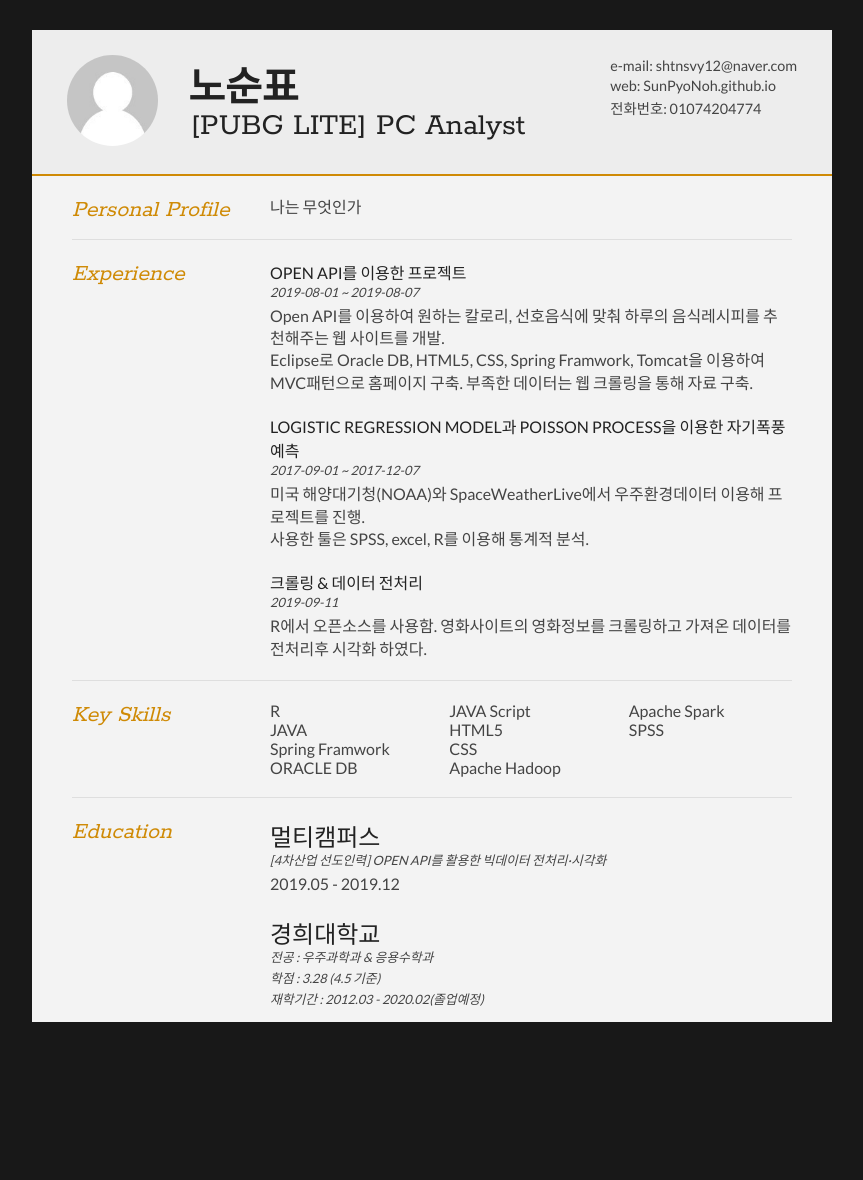
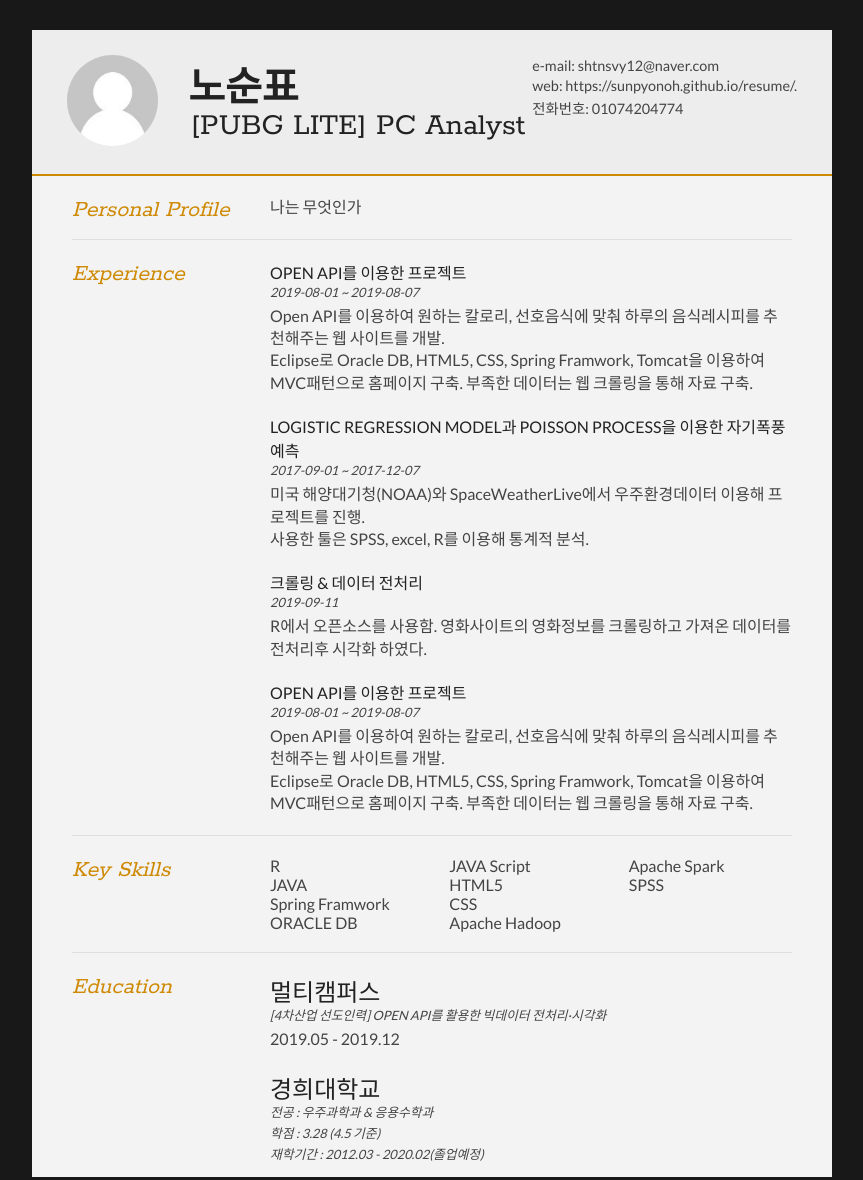
Before and after one commit to SunPyoNoh/SunPyoNoh.resume, a plain HTML site: page index.html in a window 1280 px wide. Shown: the whole page, without its empty margins (208-1071 px from the left). Before the commit the page ends 1052 px from the top, so only its background shows below. Drawn offline with Linux system fonts and the light colour scheme.

Commit message:
Update index.html

```diff
--- a/index.html
+++ b/index.html
@@ -29,7 +29,7 @@
 		<div id="contactDetails" class="quickFade delayFour">
 			<ul>
 				<li>e-mail: <a href="shtnsvy12@naver.com" target="_blank">shtnsvy12@naver.com</a></li>
-				<li>web: <a href="SunPyoNoh.github.io">SunPyoNoh.github.io</a></li>
+				<li>web: <a href="SunPyoNoh.github.io">https://sunpyonoh.github.io/resume/.</a></li>
 				<li>전화번호: 01074204774</li>
 			</ul>
 		</div>
@@ -73,6 +73,12 @@
 					<h3>크롤링 & 데이터 전처리</h3>
 					<p class="subDetails">2019-09-11</p>
 					<p>R에서 오픈소스를 사용함. 영화사이트의 영화정보를 크롤링하고 가져온 데이터를 전처리후 시각화 하였다.</p>
+				</article>
+
+				<article>
+					<h3>OPEN API를 이용한 프로젝트</h3>
+					<p class="subDetails">2019-08-01 ~ 2019-08-07</p>
+					<p>Open API를 이용하여 원하는 칼로리, 선호음식에 맞춰 하루의 음식레시피를 추천해주는 웹 사이트를 개발. <br> Eclipse로 Oracle DB, HTML5, CSS, Spring Framwork, Tomcat을 이용하여 MVC패턴으로 홈페이지 구축. 부족한 데이터는 웹 크롤링을 통해 자료 구축.</p>
 				</article>
 			</div>
 			<div class="clear"></div>
```
